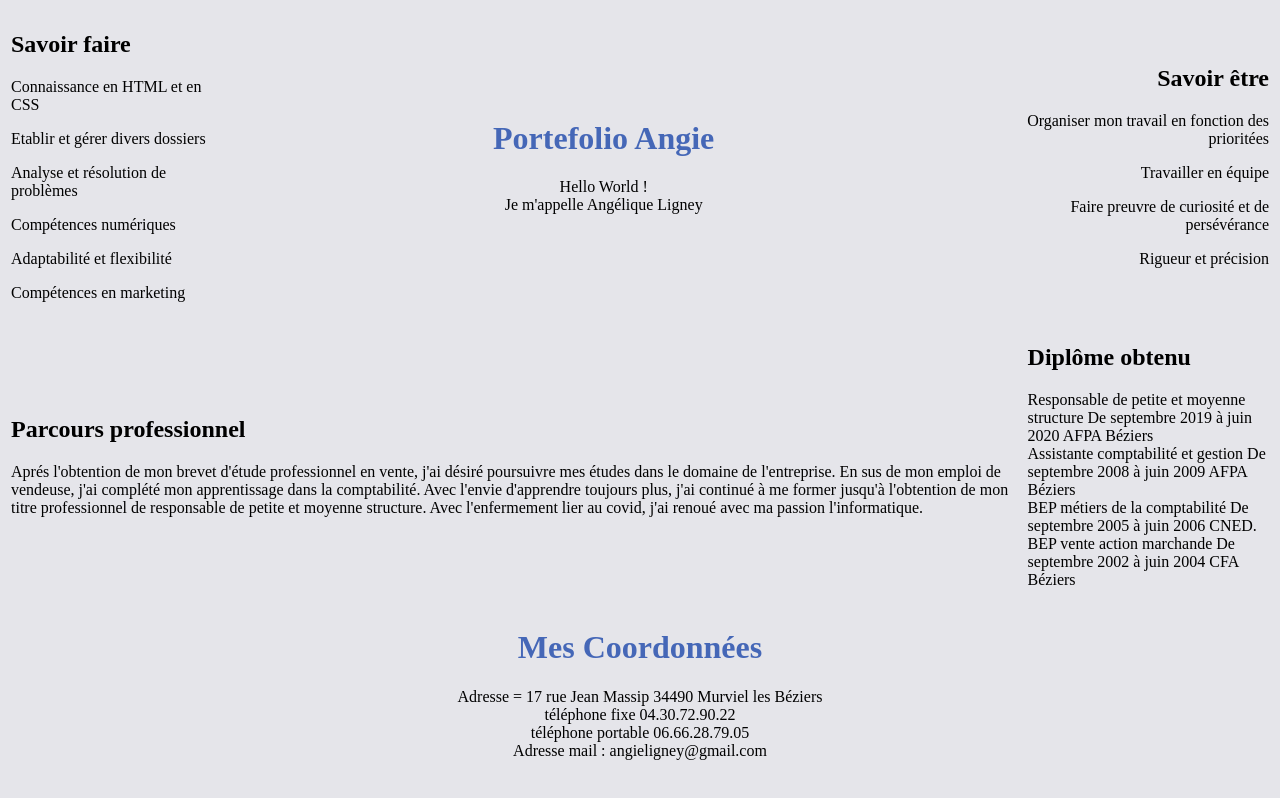
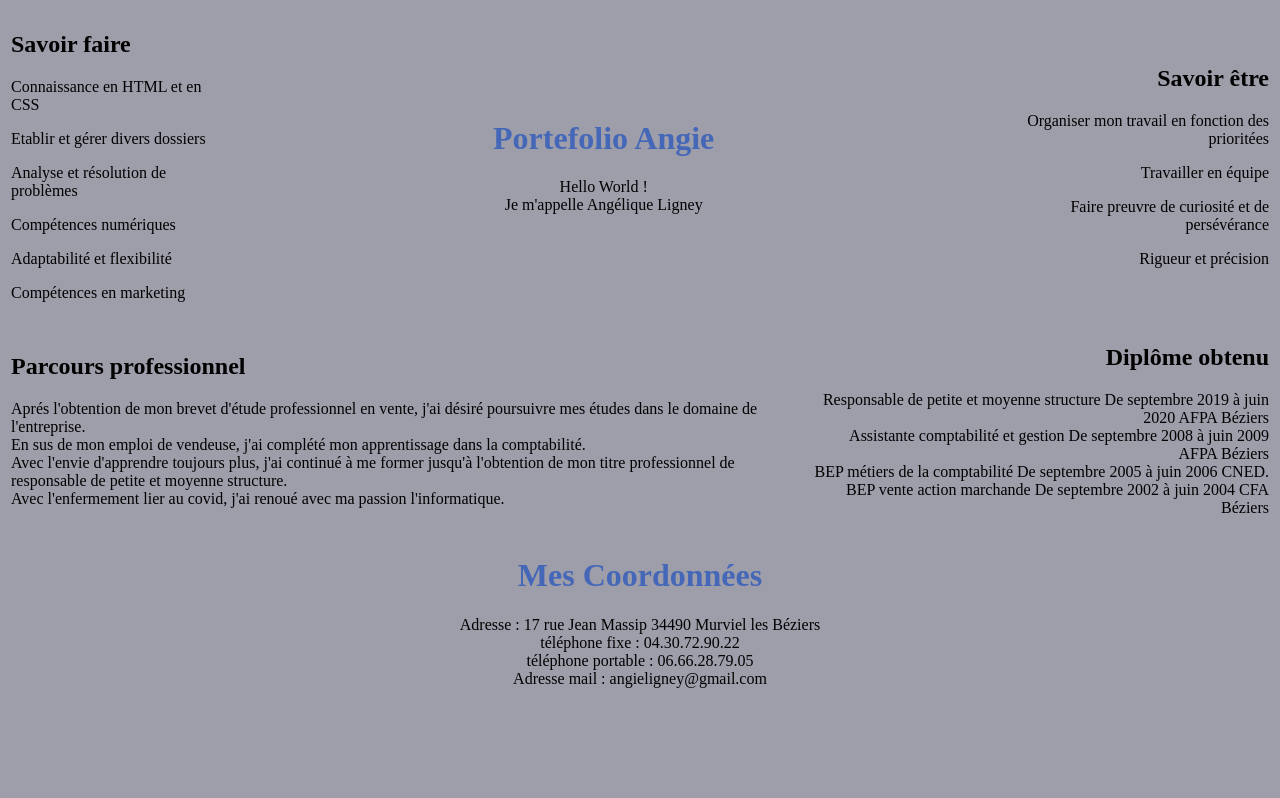
Before and after one commit to Angie-one/angelCode.bwb, a plain HTML site: page angelcode/index.html in a window 1280 px wide. Drawn offline with Linux system fonts and the light colour scheme.

Commit message:
ajout footer + css

```diff
--- a/angelcode/index.html
+++ b/angelcode/index.html
@@ -33,11 +33,11 @@
 </table>
 <table id="T2">
  <tr>
-    <td><h2>Parcours professionnel</h2>
+    <td id="C1"><h2>Parcours professionnel</h2>
 
-    <p>Aprés l'obtention de mon brevet d'étude professionnel en vente, j'ai désiré poursuivre mes études dans le domaine de l'entreprise. En sus de mon emploi de vendeuse, j'ai complété mon apprentissage dans la comptabilité. Avec l'envie d'apprendre toujours plus, j'ai continué à me former jusqu'à l'obtention de mon titre professionnel de responsable de petite et moyenne structure. Avec l'enfermement lier au covid, j'ai renoué avec ma passion l'informatique. </p></td>
+    <p>Aprés l'obtention de mon brevet d'étude professionnel en vente, j'ai désiré poursuivre mes études dans le domaine de l'entreprise. <br> En sus de mon emploi de vendeuse, j'ai complété mon apprentissage dans la comptabilité. <br> Avec l'envie d'apprendre toujours plus, j'ai continué à me former jusqu'à l'obtention de mon titre professionnel de responsable de petite et moyenne structure. <br> Avec l'enfermement lier au covid, j'ai renoué avec ma passion l'informatique. </p></td>
 
-    <td><h2>Diplôme obtenu</h2>
+    <td id="C2"><h2>Diplôme obtenu</h2>
 
     <p>Responsable de petite et moyenne structure De septembre 2019 à juin 2020 AFPA Béziers <br>Assistante comptabilité et gestion De septembre 2008 à juin 2009 AFPA Béziers <br>BEP métiers de la comptabilité De septembre 2005 à juin 2006 CNED. <br>BEP vente action marchande De septembre 2002 à juin 2004 CFA Béziers</p></td>
 </tr>
@@ -46,7 +46,7 @@
 <footer>
     <h1>Mes Coordonnées</h1>
 
-    <p>Adresse = 17 rue Jean Massip 34490 Murviel les Béziers <br> téléphone fixe 04.30.72.90.22 <br> téléphone portable 06.66.28.79.05 <br> Adresse mail : angieligney@gmail.com</p>
+    <p>Adresse : 17 rue Jean Massip 34490 Murviel les Béziers <br> téléphone fixe : 04.30.72.90.22 <br> téléphone portable : 06.66.28.79.05 <br> Adresse mail : angieligney@gmail.com</p>
 
 </footer>
 </html>
--- a/angelcode/styles.css
+++ b/angelcode/styles.css
@@ -1,5 +1,5 @@
 body {
-    background-color: #e5e5ea;
+    background-color: #9e9eab;
 }
 
 h1 {
@@ -25,9 +25,16 @@ h1 {
 #T2 {
     margin: 0;
     padding: 0;
-
+    width: 100%;
 }
 
+#C1 #C2 {
+    width: 90%;
+}
+
+#C2 {
+    text-align: right;
+}
 footer {
     text-align: center;
 }
```
